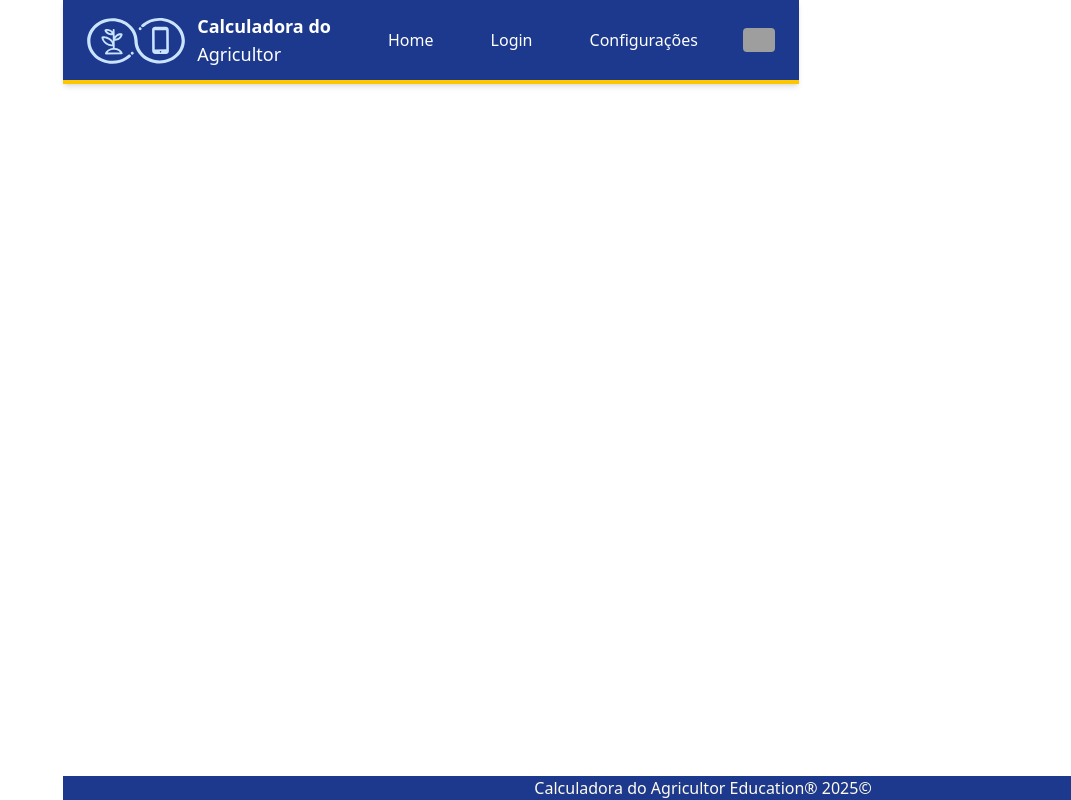
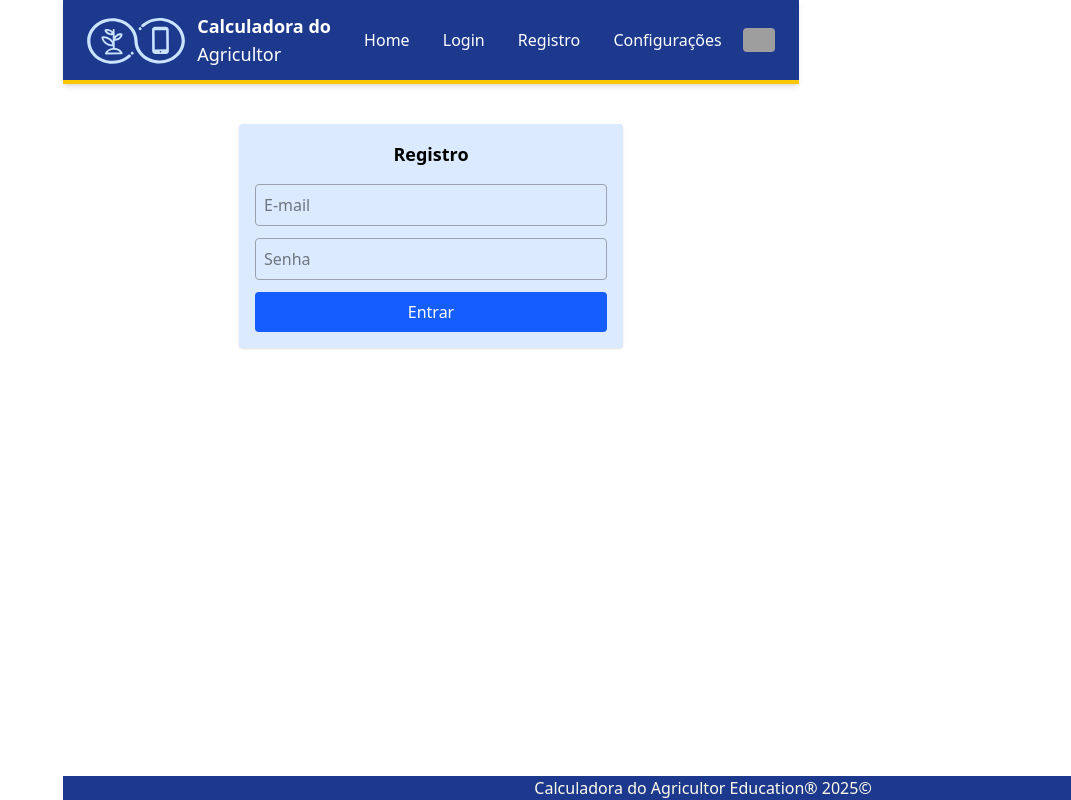
Before and after one commit to Calculadora-do-Agricultor/calculadora-do-agricultor-front, a React (Vite) app: page /Register in a window 1280 px wide. Shown: the whole page, without its empty margins (209-1280 px from the left). Built offline with nearby package versions, Linux system fonts and the light colour scheme; grey boxes are pictures that could not be loaded.

Commit message:
Primeira etapa de registro

```diff
--- a/package.json
+++ b/package.json
@@ -22,6 +22,7 @@
     "firebase": "^11.6.0",
     "react": "^19.0.0",
     "react-dom": "^19.0.0",
+    "react-firebase-hooks": "^5.1.1",
     "react-icons": "^5.5.0",
     "react-router-dom": "^7.5.0",
     "tools": "^0.0.0"
--- a/src/App.jsx
+++ b/src/App.jsx
@@ -2,6 +2,7 @@ import { BrowserRouter as Router, Routes, Route } from "react-router-dom";
 import { Navbar, Footer } from "./components";
 import Home from "./pages/Home/Home";
 import Login from "./pages/Login/Login";
+import Register from "./pages/Register/Register";
 
 function App() {
   return (
@@ -14,6 +15,7 @@ function App() {
           <Routes>
             <Route path="/" element={<Home />} />
             <Route path="/login" element={<Login />} />
+            <Route path="/Register" element={<Register />} />
           </Routes>
         </main>
         <Footer />
--- a/src/components/Navbar/index.jsx
+++ b/src/components/Navbar/index.jsx
@@ -13,7 +13,8 @@ const Navbar = () => {
         </div>
         <div className="w-100 text-white gap-3 flex justify-evenly">
           <Link to="/">Home</Link>
-          <Link to="/login">Login</Link>
+          <Link to="/Login">Login</Link>
+          <Link to="/Register">Registro</Link>
           <Link to="/settings">Configurações</Link>
         </div>
       </div>
--- a/src/pages/Register/Register.jsx
+++ b/src/pages/Register/Register.jsx
@@ -0,0 +1,54 @@
+import React from "react";
+import { useState } from "react";
+import { useCreateUserWithEmailAndPassword } from 'react-firebase-hooks/auth';
+import { auth } from "../../sevices/FirebaseConfig";
+import { useNavigate } from "react-router-dom";
+import { setUserProperties } from "firebase/analytics";
+
+const Register =() => {
+    const navigate = useNavigate();
+    const[email, setEmail] = useState('');
+    const[password, setPassword] = useState('');
+
+
+    const[createUserWithEmailAndPassword,user,loading,error,]
+    = useCreateUserWithEmailAndPassword(auth);
+
+    function handleSignOut(e){
+        e.preventDefault();
+        createUserWithEmailAndPassword(email,password )
+    }
+
+    if(loading){
+        return <p>carregando...</p>
+    }
+
+  return(
+    <form className="p-4 justify-center max-w-sm mx-auto mt-10 bg-blue-100 shadow rounded">
+    <h2 className="text-lg font-bold mb-4 text-center">Registro</h2>
+    <input
+      type="email"
+      placeholder="E-mail"
+      className="w-full mb-3 p-2 border border-gray-400 rounded"
+      onChange={(e) => setEmail(e.target.value)}
+      required
+    />
+    <input
+      type="password"
+      placeholder="Senha"
+      className="w-full mb-3 p-2 border border-gray-400 rounded"
+      onChange={(e) => setPassword(e.target.value)}
+      required
+    />
+    <button
+      type="submit"
+      className="w-full bg-blue-600 text-white py-2 rounded hover:bg-blue-700"
+      onClick={handleSignOut}
+    >
+      Entrar
+    </button>
+  </form>
+    );
+};
+
+  export default Register;
--- /dev/null
+++ b/src/sevices/firebaseConfig.js
@@ -0,0 +1,21 @@
+import { initializeApp } from "firebase/app";
+import { getAnalytics } from "firebase/analytics";
+import { getAuth } from "firebase/auth";
+
+
+
+
+const firebaseConfig = {
+  apiKey: "AIzaSyCxVK8vcF54JYtylORQeps_Sym9OWGeqpA",
+  authDomain: "calculadora-agricultor-react.firebaseapp.com",
+  projectId: "calculadora-agricultor-react",
+  storageBucket: "calculadora-agricultor-react.firebasestorage.app",
+  messagingSenderId: "893159723013",
+  appId: "1:893159723013:web:09229e9450af16afc58c6c",
+  measurementId: "G-0Z4Q22VB2R"
+};
+
+
+const app = initializeApp(firebaseConfig);
+const analytics = getAnalytics(app);
+export const auth = getAuth(app);
```
Also changed, not shown: 1 other file (tests, documents, lock files or other folders).
